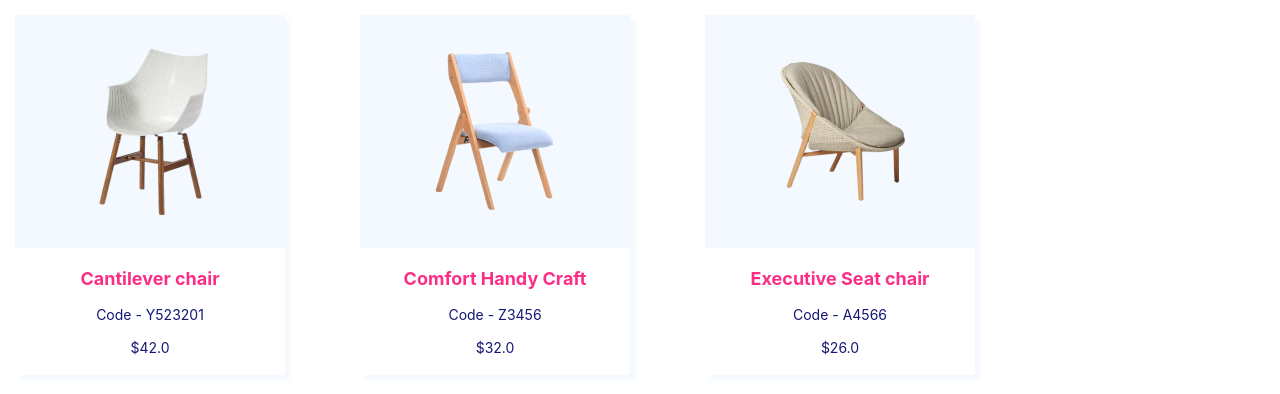
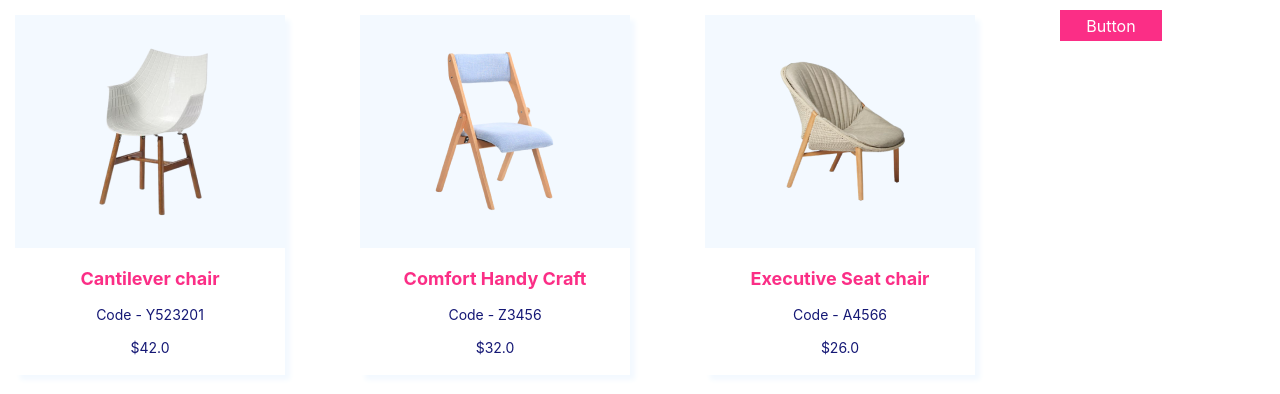
Before and after one commit to AOMuiz/salaficommerce, a React (Create React App) app: page / in a window 1280 px wide. Shown: the top 394 px of the page. Built offline with nearby package versions, Linux system fonts and the light colour scheme.

Commit message:
added some styles

```diff
--- a/src/App.js
+++ b/src/App.js
@@ -3,6 +3,7 @@ import GlobalStyle from "./constants/Styles/global";
 import cantileverChair from "./assets/chair.png";
 import comfortHandy from "./assets/image-1169.png";
 import executiveSeat from "./assets/image-3.png";
+import Button from "./components/Button/Buttons";
 
 function App() {
   return (
@@ -27,6 +28,8 @@ function App() {
             code="Code - A4566"
             price="$26.0"
           />
+          <Button />
+
         </div>
       </div>
       <GlobalStyle />
--- a/src/components/Button/Buttons.js
+++ b/src/components/Button/Buttons.js
@@ -1,5 +1,18 @@
+import React from "react";
+import styled from "styled-components";
+
 const Button = () => {
-  return <div className="buttonContainer">Button</div>;
+  return <StyledButton>Button</StyledButton>;
 };
 
+const StyledButton = styled.div`
+  width: 10.2rem;
+  height: 3.13rem;
+  background-color: #fb2e86;
+  margin: 1rem 2.5rem 1rem 2.5rem;
+  display: flex;
+  justify-content: center;
+  align-items: center;
+`;
+
 export default Button;
```
